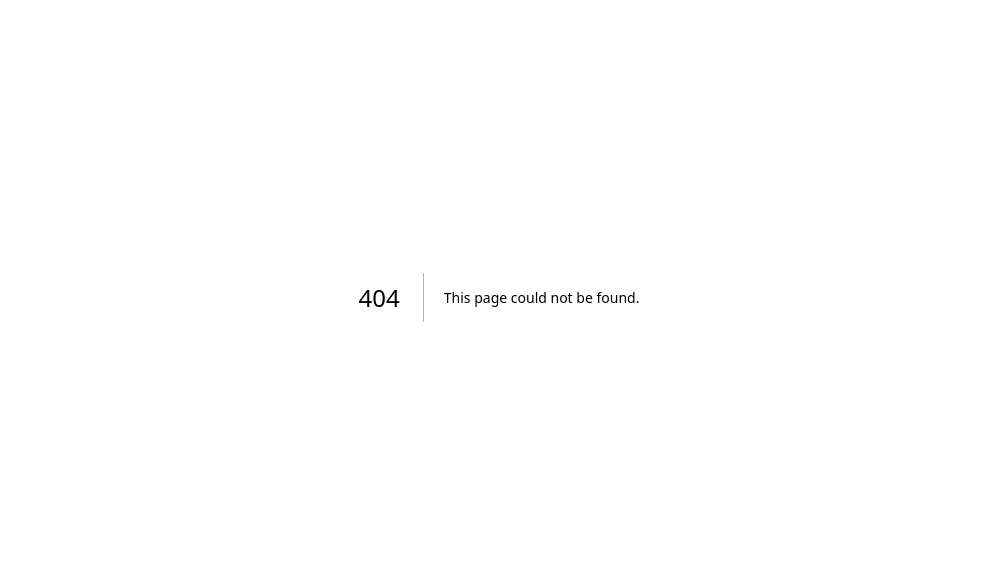
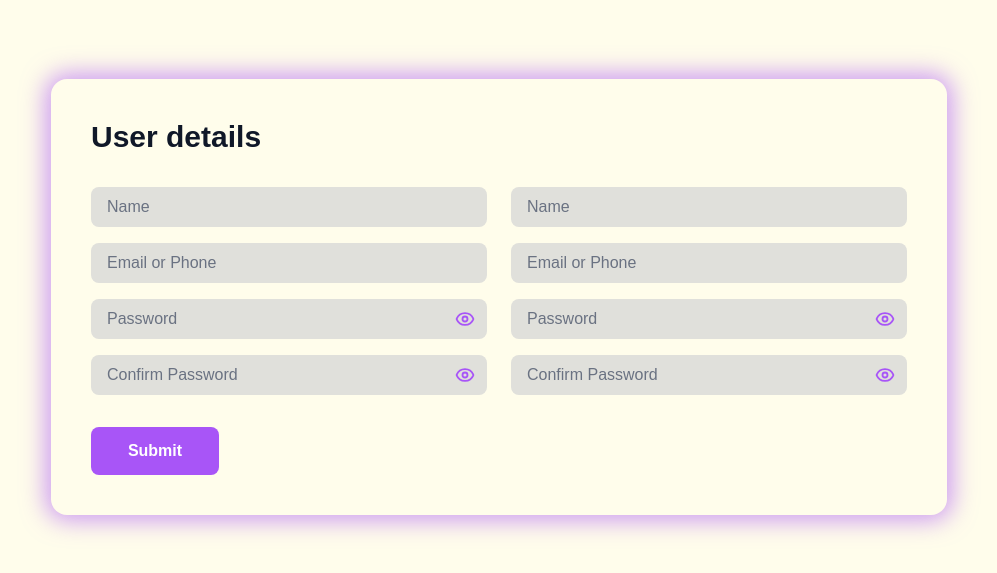
Before and after one commit to TheDarkLord100/prismhtech, a Next.js app: page /UserDetails in a window 1280 px wide. Before the commit this address had no page. Shown: the part 103-676 px from the top of the page, without its empty margins (141-1138 px from the left). Built offline with nearby package versions, Linux system fonts and the light colour scheme.

Commit message:
Sign Up, and User Details pages

```diff
--- /dev/null
+++ b/src/app/SignUp/page.tsx
@@ -0,0 +1,81 @@
+"use client";
+
+import { useState } from "react";
+import { Eye, EyeOff } from "lucide-react";
+
+export default function SignUpPage() {
+  const [showPassword, setShowPassword] = useState(false);
+  const [showConfirmPassword, setShowConfirmPassword] = useState(false);
+
+  return (
+    <main className="flex min-h-screen items-center justify-center bg-[#FFFDEB] px-4">
+      <div className="relative w-full max-w-md rounded-2xl bg-[#FFFDEB] p-10 shadow-[0_0_25px_5px_rgba(168,85,247,0.6)]">
+        {/* Heading */}
+        <h1 className="mb-8 text-3xl font-bold text-gray-900">Sign up</h1>
+
+        {/* Name */}
+        <div className="mb-4">
+          <input
+            type="text"
+            placeholder="Name"
+            className="w-full rounded-lg bg-[#e0e0db] px-4 py-2 text-base placeholder-gray-500 focus:outline-none"
+          />
+        </div>
+
+        {/* Email or Phone */}
+        <div className="mb-4">
+          <input
+            type="text"
+            placeholder="Email or Phone"
+            className="w-full rounded-lg bg-[#e0e0db] px-4 py-2 text-base placeholder-gray-500 focus:outline-none"
+          />
+        </div>
+
+        {/* Password */}
+        <div className="mb-4 relative">
+          <input
+            type={showPassword ? "text" : "password"}
+            placeholder="Password"
+            className="w-full rounded-lg bg-[#e0e0db] px-4 py-2 pr-10 text-base placeholder-gray-500 focus:outline-none"
+          />
+          <button
+            type="button"
+            className="absolute right-3 top-2.5 text-[#A855F7] hover:text-[#9333EA] focus:outline-none"
+            onClick={() => setShowPassword(!showPassword)}
+          >
+            {showPassword ? (
+              <EyeOff size={20} strokeWidth={2.2} />
+            ) : (
+              <Eye size={20} strokeWidth={2.2} />
+            )}
+          </button>
+        </div>
+
+        {/* Confirm Password */}
+        <div className="mb-6 relative">
+          <input
+            type={showConfirmPassword ? "text" : "password"}
+            placeholder="Confirm Password"
+            className="w-full rounded-lg bg-[#e0e0db] px-4 py-2 pr-10 text-base placeholder-gray-500 focus:outline-none"
+          />
+          <button
+            type="button"
+            className="absolute right-3 top-2.5 text-[#A855F7] hover:text-[#9333EA] focus:outline-none"
+            onClick={() => setShowConfirmPassword(!showConfirmPassword)}
+          >
+            {showConfirmPassword ? (
+              <EyeOff size={20} strokeWidth={2.2} />
+            ) : (
+              <Eye size={20} strokeWidth={2.2} />
+            )}
+          </button>
+        </div>
+
+        {/* Sign up Button */}
+        <button className="w-full rounded-lg bg-[#A855F7] py-3 text-base font-semibold text-white hover:bg-[#9333EA] transition">
+          Sign Up
+        </button>
+      </div>
+    </main>
+  );
+}
--- /dev/null
+++ b/src/app/UserDetails/page.tsx
@@ -0,0 +1,150 @@
+"use client";
+
+import { useState } from "react";
+import { Eye, EyeOff } from "lucide-react";
+
+export default function UserDetailsPage() {
+  const [showPasswordLeft, setShowPasswordLeft] = useState(false);
+  const [showConfirmPasswordLeft, setShowConfirmPasswordLeft] = useState(false);
+  const [showPasswordRight, setShowPasswordRight] = useState(false);
+  const [showConfirmPasswordRight, setShowConfirmPasswordRight] = useState(false);
+
+  return (
+    <main className="flex min-h-screen items-center justify-center bg-[#FFFDEB] px-4">
+      <div className="relative w-full max-w-4xl rounded-2xl bg-[#FFFDEB] p-10 shadow-[0_0_25px_5px_rgba(168,85,247,0.6)]">
+        {/* Heading */}
+        <h1 className="mb-8 text-3xl font-bold text-gray-900">User details</h1>
+
+        {/* Two Column Form */}
+        <div className="grid grid-cols-1 md:grid-cols-2 gap-6">
+          {/* Left Column */}
+          <div>
+            {/* Name */}
+            <div className="mb-4">
+              <input
+                type="text"
+                placeholder="Name"
+                className="w-full rounded-lg bg-[#e0e0db] px-4 py-2 text-base placeholder-gray-500 focus:outline-none"
+              />
+            </div>
+
+            {/* Email or Phone */}
+            <div className="mb-4">
+              <input
+                type="text"
+                placeholder="Email or Phone"
+                className="w-full rounded-lg bg-[#e0e0db] px-4 py-2 text-base placeholder-gray-500 focus:outline-none"
+              />
+            </div>
+
+            {/* Password */}
+            <div className="mb-4 relative">
+              <input
+                type={showPasswordLeft ? "text" : "password"}
+                placeholder="Password"
+                className="w-full rounded-lg bg-[#e0e0db] px-4 py-2 pr-10 text-base placeholder-gray-500 focus:outline-none"
+              />
+              <button
+                type="button"
+                className="absolute right-3 top-2.5 text-[#A855F7] hover:text-[#9333EA]"
+                onClick={() => setShowPasswordLeft(!showPasswordLeft)}
+              >
+                {showPasswordLeft ? (
+                  <EyeOff size={20} strokeWidth={2.2} />
+                ) : (
+                  <Eye size={20} strokeWidth={2.2} />
+                )}
+              </button>
+            </div>
+
+            {/* Confirm Password */}
+            <div className="mb-6 relative">
+              <input
+                type={showConfirmPasswordLeft ? "text" : "password"}
+                placeholder="Confirm Password"
+                className="w-full rounded-lg bg-[#e0e0db] px-4 py-2 pr-10 text-base placeholder-gray-500 focus:outline-none"
+              />
+              <button
+                type="button"
+                className="absolute right-3 top-2.5 text-[#A855F7] hover:text-[#9333EA]"
+                onClick={() => setShowConfirmPasswordLeft(!showConfirmPasswordLeft)}
+              >
+                {showConfirmPasswordLeft ? (
+                  <EyeOff size={20} strokeWidth={2.2} />
+                ) : (
+                  <Eye size={20} strokeWidth={2.2} />
+                )}
+              </button>
+            </div>
+          </div>
+
+          {/* Right Column */}
+          <div>
+            {/* Name */}
+            <div className="mb-4">
+              <input
+                type="text"
+                placeholder="Name"
+                className="w-full rounded-lg bg-[#e0e0db] px-4 py-2 text-base placeholder-gray-500 focus:outline-none"
+              />
+            </div>
+
+            {/* Email or Phone */}
+            <div className="mb-4">
+              <input
+                type="text"
+                placeholder="Email or Phone"
+                className="w-full rounded-lg bg-[#e0e0db] px-4 py-2 text-base placeholder-gray-500 focus:outline-none"
+              />
+            </div>
+
+            {/* Password */}
+            <div className="mb-4 relative">
+              <input
+                type={showPasswordRight ? "text" : "password"}
+                placeholder="Password"
+                className="w-full rounded-lg bg-[#e0e0db] px-4 py-2 pr-10 text-base placeholder-gray-500 focus:outline-none"
+              />
+              <button
+                type="button"
+                className="absolute right-3 top-2.5 text-[#A855F7] hover:text-[#9333EA]"
+                onClick={() => setShowPasswordRight(!showPasswordRight)}
+              >
+                {showPasswordRight ? (
+                  <EyeOff size={20} strokeWidth={2.2} />
+                ) : (
+                  <Eye size={20} strokeWidth={2.2} />
+                )}
+              </button>
+            </div>
+
+            {/* Confirm Password */}
+            <div className="mb-6 relative">
+              <input
+                type={showConfirmPasswordRight ? "text" : "password"}
+                placeholder="Confirm Password"
+                className="w-full rounded-lg bg-[#e0e0db] px-4 py-2 pr-10 text-base placeholder-gray-500 focus:outline-none"
+              />
+              <button
+                type="button"
+                className="absolute right-3 top-2.5 text-[#A855F7] hover:text-[#9333EA]"
+                onClick={() => setShowConfirmPasswordRight(!showConfirmPasswordRight)}
+              >
+                {showConfirmPasswordRight ? (
+                  <EyeOff size={20} strokeWidth={2.2} />
+                ) : (
+                  <Eye size={20} strokeWidth={2.2} />
+                )}
+              </button>
+            </div>
+          </div>
+        </div>
+
+        {/* Submit Button */}
+        <button className="mt-2 w-32 rounded-lg bg-[#A855F7] py-3 text-base font-semibold text-white hover:bg-[#9333EA] transition">
+          Submit
+        </button>
+      </div>
+    </main>
+  );
+}
```
